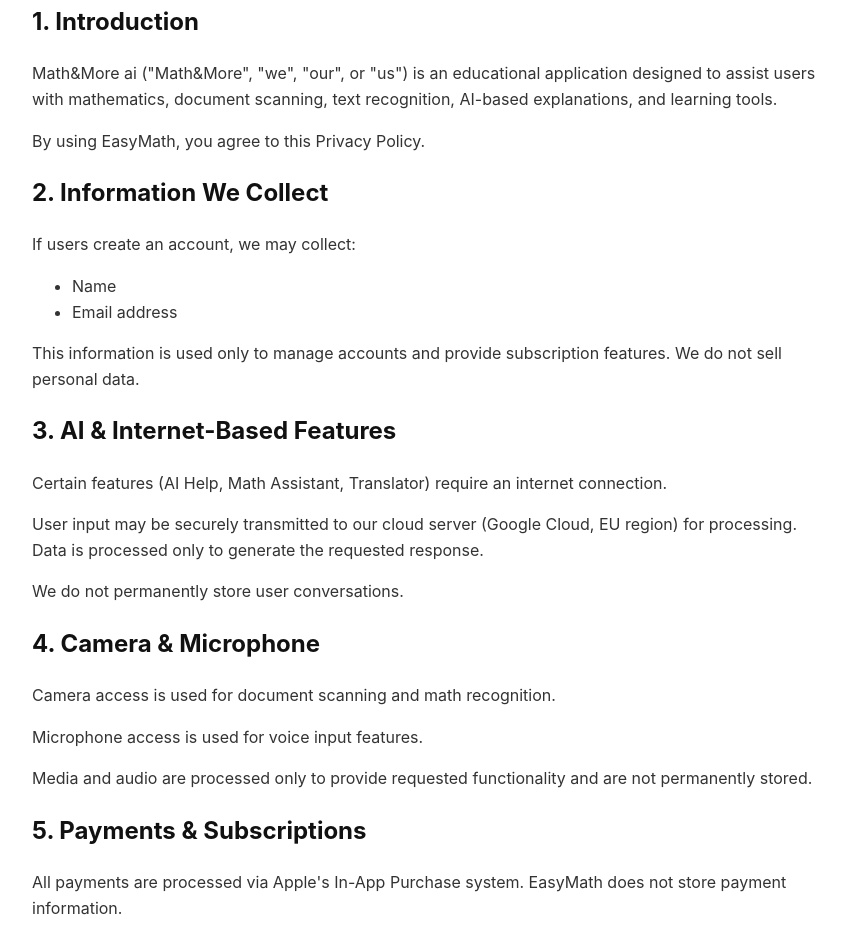
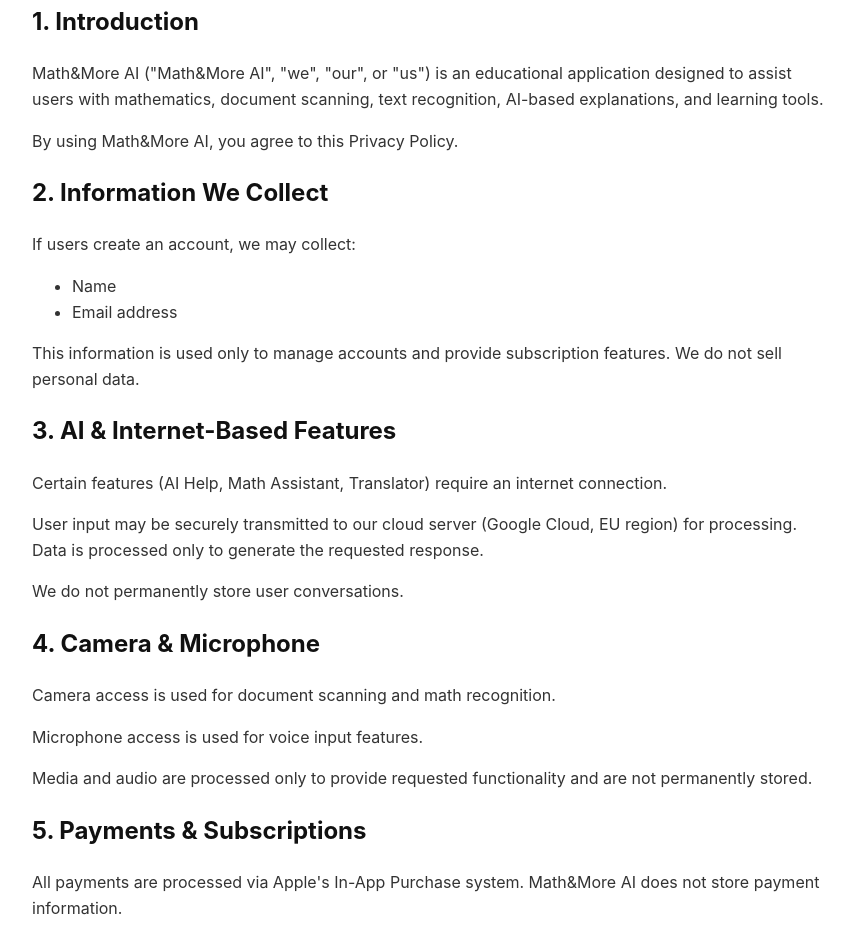
Before and after one commit to KomeilSafari/easymath-privacy, a plain HTML site: page index.html in a window 1280 px wide. Shown: the part 238-1176 px from the top of the page, without its empty margins (208-1062 px from the left). Drawn offline with Linux system fonts and the light colour scheme.

Commit message:
Correct application name from EasyMath to Math&More AI

```diff
--- a/index.html
+++ b/index.html
@@ -3,7 +3,7 @@
 <head>
 <meta charset="UTF-8">
 <meta name="viewport" content="width=device-width, initial-scale=1.0">
-<title>    Math&More AI - Privacy Policy</title>
+<title>Math&More AI - Privacy Policy</title>
 <style>
 body {
     font-family: -apple-system, BlinkMacSystemFont, 'Segoe UI', Roboto, Oxygen, Ubuntu, sans-serif;
@@ -25,8 +25,8 @@
 <p>Effective Date: February 21, 2026</p>
 
 <h2>1. Introduction</h2>
-<p>Math&More ai ("Math&More", "we", "our", or "us") is an educational application designed to assist users with mathematics, document scanning, text recognition, AI-based explanations, and learning tools.</p>
-<p>By using EasyMath, you agree to this Privacy Policy.</p>
+<p>Math&More AI ("Math&More AI", "we", "our", or "us") is an educational application designed to assist users with mathematics, document scanning, text recognition, AI-based explanations, and learning tools.</p>
+<p>By using Math&More AI, you agree to this Privacy Policy.</p>
 
 <h2>2. Information We Collect</h2>
 <p>If users create an account, we may collect:</p>
@@ -47,7 +47,7 @@
 <p>Media and audio are processed only to provide requested functionality and are not permanently stored.</p>
 
 <h2>5. Payments & Subscriptions</h2>
-<p>All payments are processed via Apple's In-App Purchase system. EasyMath does not store payment information.</p>
+<p>All payments are processed via Apple's In-App Purchase system. Math&More AI does not store payment information.</p>
 
 <h2>6. Advertisements</h2>
 <p>Free plans may include video advertisements. Third-party ad networks may process limited device-related data under their own privacy policies.</p>
```
